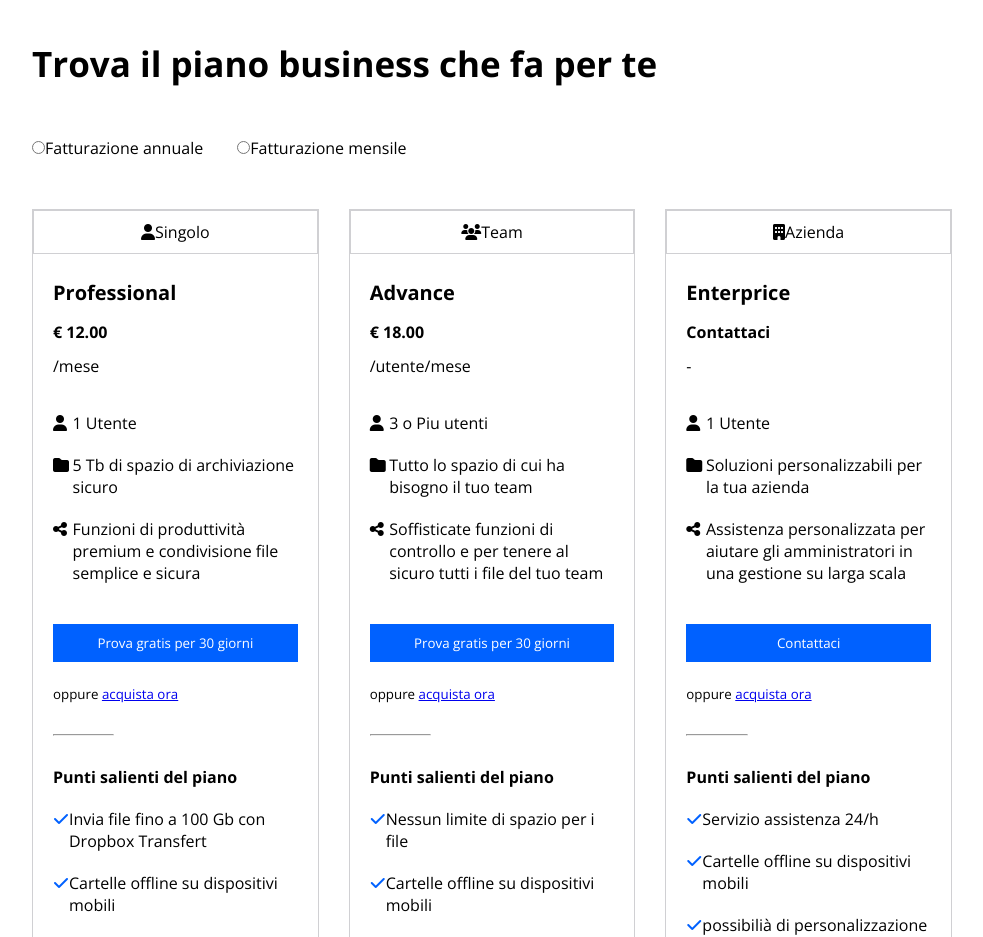
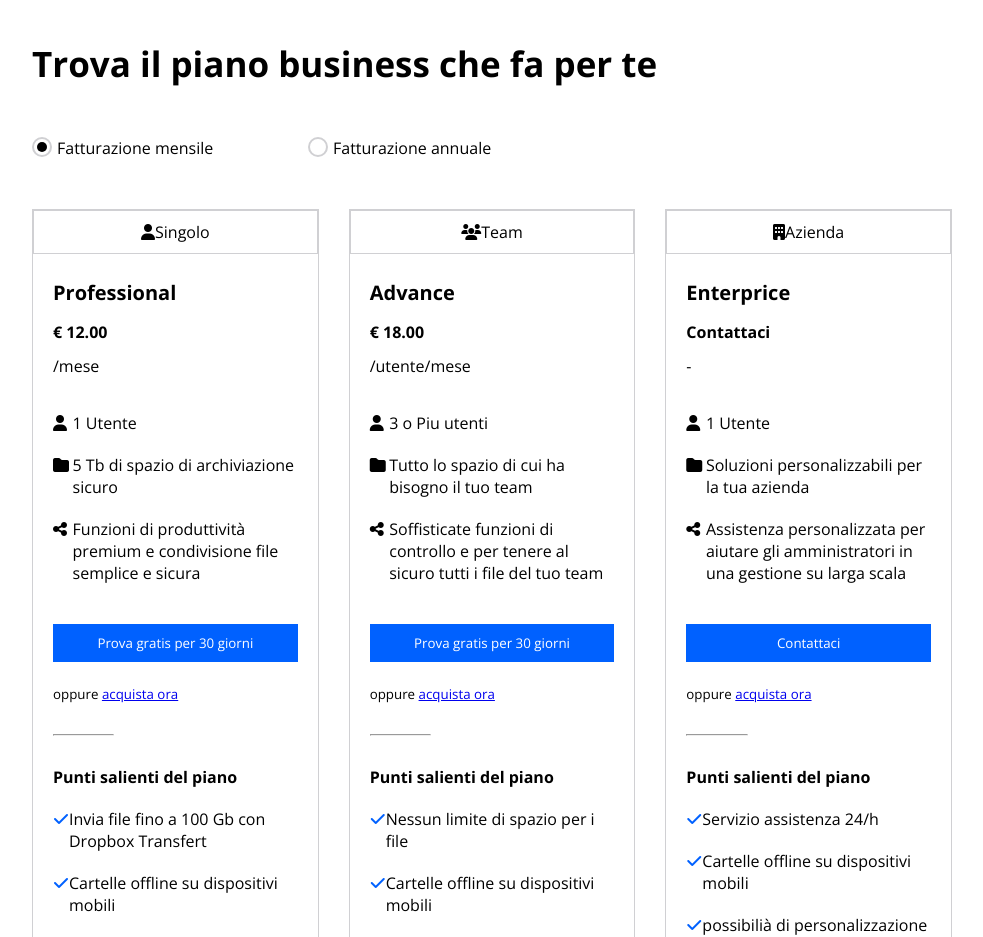
Before and after one commit to jiemarabanzado/htmlcss-dropbox, a plain HTML site: page index.html in a window 1280 px wide. Shown: the part 800-1737 px from the top of the page, without its empty margins (148-1131 px from the left). Drawn offline with nearby package versions, Linux system fonts and the light colour scheme.

Commit message:
base per stilare radio

```diff
--- a/index.html
+++ b/index.html
@@ -54,8 +54,24 @@
             <!--piani abbonamento-->
             <section class="plan container-small">
                 <h2 class="plan-title">Trova il piano business che fa per te</h2>
-                <span class="fatturazione"><input type="radio">Fatturazione annuale</span>
-                <span class="fatturazione"><input type="radio" name="" id="">Fatturazione mensile</span>
+                <div class="radio-row row">
+                    <div class="left-radio row">
+                        <label class="custom-radio-btn ">
+                            <input type="radio" name="sample" checked>
+                            <span class="checkmark"></span>
+                            <span class="inner-dot"></span>
+                        </label>
+                        <span class="fatturazione">Fatturazione mensile</span>
+                    </div>
+                     <div class="right-radio row">
+                        <label class="custom-radio-btn">
+                            <input type="radio" name="sample" id="">
+                            <span class="checkmark"></span>
+                            <span class="inner-dot"></span>
+                        </label>
+                        <span class="fatturazione">Fatturazione annuale</span>
+                    </div>
+                </div>
                 <div class="plan-row row">
                     <!--prima colonna-->
                     <div class="plan-column">
--- a/style.css
+++ b/style.css
@@ -91,8 +91,42 @@ header{
 .right-hero{
     width: calc(100% - 100%/3);
 }
+/*--------------
+---custom radio input
+---------------*/
+.left-radio{
+    width: 30%;
+}
 .fatturazione{
-    padding-right: 30px;
+    padding-right: 35px;
+    padding-left: 5px;
+}
+.custom-radio-btn{
+    width: 20px;
+    height: 20px;
+    border: 2px solid #d0d0d3;
+    border-radius:50%;
+    display: flex;
+    justify-content: center;
+    align-items: center;
+}
+.custom-radio-btn .checkmark{
+    width:calc(100% - 6px);
+    height:calc(100% - 6px);
+    border-radius: 50%;
+    background-color: black;
+    display: none;
+}
+.custom-radio-btn input:checked + .custom-radio-btn{
+    background-color: #0061ff;
+    border: none;
+}
+.custom-radio-btn input:checked + .checkmark{
+    display: inline-block;
+}
+
+.custom-radio-btn input{
+    display: none;
 }
 .plan-title{
     font-size: 35px;
```
